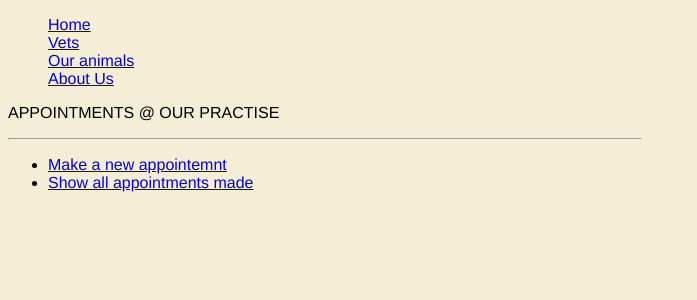
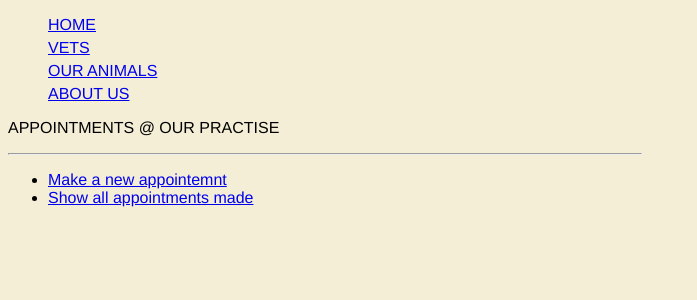
Before and after one commit to szWoj/vet_management_flask_project, a Flask app: page / in a window 1280 px wide. Shown: the top 300 px of the page, without its empty margins (0-697 px from the left). Run offline with Flask 2, Linux system fonts and the light colour scheme.

Commit message:
some css added

```diff
--- a/static/style.css
+++ b/static/style.css
@@ -45,3 +45,17 @@ button {
     cursor: pointer;
     padding: 5px 20px;
 }
+
+nav {
+    padding: 0px;
+    margin: 0px;
+    text-align: left;
+
+  }
+
+  nav ul li {
+    margin-bottom: 5px;
+    text-transform: uppercase;
+    display: block;
+
+  }
```
